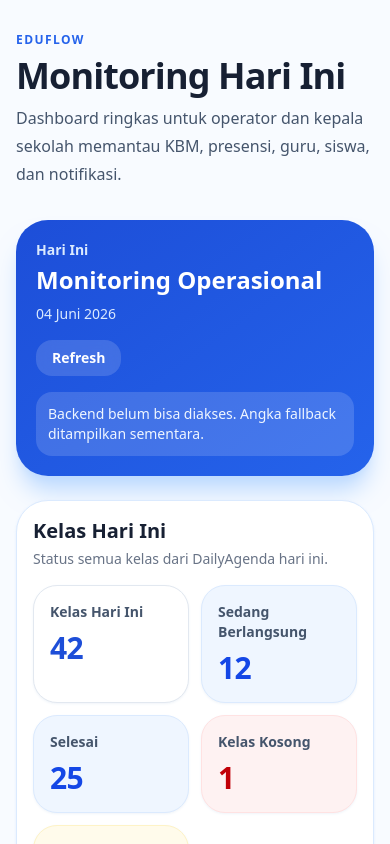
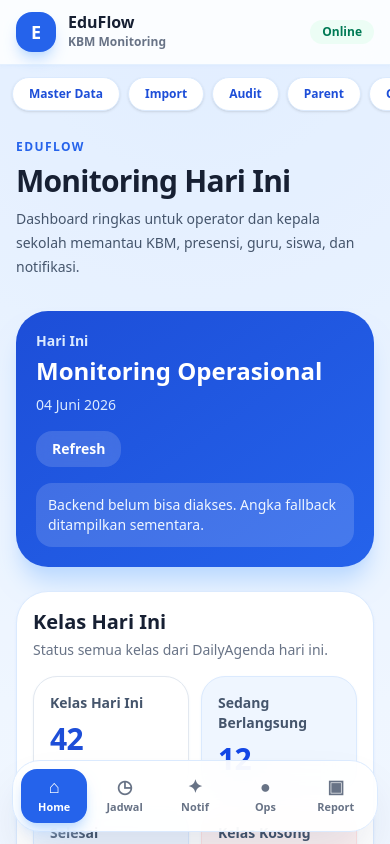
Before and after one commit to herhadi/EduFLow, a Next.js app in the folder apps/frontend/: page / in a window 390 px wide. Shown: the top 844 px of the page. Built offline with nearby package versions, Linux system fonts and the light colour scheme; no server answers.

Commit message:
Mobile App Shell

```diff
--- a/apps/frontend/app/globals.css
+++ b/apps/frontend/app/globals.css
@@ -14,7 +14,34 @@
     @apply box-border;
   }
 
+  html {
+    @apply bg-slate-100;
+  }
+
   body {
-    @apply m-0 bg-blue-50/40 text-ink antialiased;
+    @apply m-0 min-h-dvh bg-slate-100 text-ink antialiased;
+    -webkit-tap-highlight-color: transparent;
+  }
+
+  button,
+  a,
+  input,
+  select,
+  textarea {
+    @apply touch-manipulation;
   }
 }
+
+@layer utilities {
+  .no-scrollbar {
+    scrollbar-width: none;
+  }
+
+  .no-scrollbar::-webkit-scrollbar {
+    display: none;
+  }
+
+  .mobile-app-content main {
+    @apply py-6 sm:py-8;
+  }
+}
--- a/apps/frontend/app/layout.tsx
+++ b/apps/frontend/app/layout.tsx
@@ -1,4 +1,5 @@
 import type { Metadata, Viewport } from 'next';
+import { MobileAppShell } from '../components/mobile-app-shell';
 import { PwaRegister } from '../components/pwa-register';
 import './globals.css';
 
@@ -15,10 +16,17 @@ export const metadata: Metadata = {
     telephone: false,
   },
   manifest: '/manifest.webmanifest',
+  icons: {
+    icon: '/icon.svg',
+    apple: '/icon.svg',
+  },
 };
 
 export const viewport: Viewport = {
   themeColor: '#2563eb',
+  viewportFit: 'cover',
+  width: 'device-width',
+  initialScale: 1,
 };
 
 export default function RootLayout({
@@ -29,7 +37,7 @@ export default function RootLayout({
   return (
     <html lang="id">
       <body>
-        {children}
+        <MobileAppShell>{children}</MobileAppShell>
         <PwaRegister />
       </body>
     </html>
--- /dev/null
+++ b/apps/frontend/components/mobile-app-shell.tsx
@@ -0,0 +1,126 @@
+'use client';
+
+import Link from 'next/link';
+import { usePathname } from 'next/navigation';
+import { type ReactNode } from 'react';
+import { cn } from '../lib/cn';
+
+const primaryNavItems = [
+  { href: '/', label: 'Home', icon: '⌂' },
+  { href: '/schedules', label: 'Jadwal', icon: '◷' },
+  { href: '/notifications', label: 'Notif', icon: '✦' },
+  { href: '/operations', label: 'Ops', icon: '●' },
+  { href: '/reports', label: 'Report', icon: '▣' },
+];
+
+const quickMenuItems = [
+  { href: '/master-data', label: 'Master Data' },
+  { href: '/import-data', label: 'Import' },
+  { href: '/audit', label: 'Audit' },
+  { href: '/parent-portal', label: 'Parent' },
+  { href: '/teacher-performance', label: 'Guru' },
+];
+
+export function MobileAppShell({ children }: { children: ReactNode }) {
+  const pathname = usePathname();
+
+  return (
+    <div className="min-h-dvh overflow-x-hidden bg-[radial-gradient(circle_at_top,_#dbeafe_0,_#eff6ff_28%,_#f8fafc_70%)]">
+      <div className="mx-auto min-h-dvh max-w-md overflow-x-hidden bg-blue-50/30 shadow-2xl shadow-blue-950/5 md:max-w-5xl">
+        <AppTopBar />
+
+        <div className="px-3 pt-3 pb-28 sm:px-5 md:px-6">
+          <QuickMenu pathname={pathname} />
+          <div className="mobile-app-content min-w-0">{children}</div>
+        </div>
+
+        <BottomNavigation pathname={pathname} />
+      </div>
+    </div>
+  );
+}
+
+function AppTopBar() {
+  return (
+    <header className="sticky top-0 z-30 border-b border-blue-100/70 bg-white/85 px-4 pt-[max(env(safe-area-inset-top),0.75rem)] pb-3 shadow-sm shadow-blue-100/60 backdrop-blur-xl sm:px-6">
+      <div className="flex items-center justify-between gap-3">
+        <Link className="flex items-center gap-3" href="/">
+          <span className="grid size-10 place-items-center rounded-2xl bg-brand-600 text-lg font-black text-white shadow-lg shadow-blue-200">
+            E
+          </span>
+          <span>
+            <span className="block text-base font-black leading-none text-ink">
+              EduFlow
+            </span>
+            <span className="mt-1 block text-xs font-semibold text-muted">
+              KBM Monitoring
+            </span>
+          </span>
+        </Link>
+        <div className="rounded-full bg-emerald-50 px-3 py-1 text-xs font-bold text-emerald-700">
+          Online
+        </div>
+      </div>
+    </header>
+  );
+}
+
+function QuickMenu({ pathname }: { pathname: string }) {
+  return (
+    <nav
+      aria-label="Menu cepat"
+      className="no-scrollbar -mx-3 flex gap-2 overflow-x-auto px-3 pb-1 sm:-mx-5 sm:px-5 md:-mx-6 md:px-6"
+    >
+      {quickMenuItems.map((item) => {
+        const active = pathname === item.href;
+
+        return (
+          <Link
+            className={cn(
+              'shrink-0 rounded-full border px-4 py-2 text-xs font-bold shadow-sm transition',
+              active
+                ? 'border-brand-600 bg-brand-600 text-white shadow-blue-200'
+                : 'border-blue-100 bg-white text-brand-700 hover:bg-brand-50',
+            )}
+            href={item.href}
+            key={item.href}
+          >
+            {item.label}
+          </Link>
+        );
+      })}
+    </nav>
+  );
+}
+
+function BottomNavigation({ pathname }: { pathname: string }) {
+  return (
+    <nav
+      aria-label="Navigasi utama"
+      className="fixed inset-x-0 bottom-0 z-40 mx-auto max-w-md px-3 pb-[max(env(safe-area-inset-bottom),0.75rem)] md:max-w-5xl"
+    >
+      <div className="mx-auto grid grid-cols-5 gap-1 rounded-[1.75rem] border border-blue-100 bg-white/90 p-2 shadow-2xl shadow-blue-950/15 backdrop-blur-xl">
+        {primaryNavItems.map((item) => {
+          const active =
+            item.href === '/' ? pathname === '/' : pathname.startsWith(item.href);
+
+          return (
+            <Link
+              className={cn(
+                'flex flex-col items-center justify-center rounded-2xl px-2 py-2 text-[0.68rem] font-bold transition',
+                active
+                  ? 'bg-brand-600 text-white shadow-lg shadow-blue-200'
+                  : 'text-muted hover:bg-brand-50 hover:text-brand-700',
+              )}
+              href={item.href}
+              key={item.href}
+            >
+              <span className="text-lg leading-none">{item.icon}</span>
+              <span className="mt-1">{item.label}</span>
+            </Link>
+          );
+        })}
+      </div>
+    </nav>
+  );
+}
--- a/apps/frontend/components/operational-dashboard.tsx
+++ b/apps/frontend/components/operational-dashboard.tsx
@@ -155,17 +155,21 @@ export function OperationalDashboard() {
         />
       </MetricSection>
 
-      <div className="grid gap-3 sm:grid-cols-3">
-        <QuickLink href="/schedules" label="Kelola Jadwal" />
-        <QuickLink href="/notifications" label="Pusat Notifikasi" />
+      <section className="rounded-[2rem] border border-blue-100 bg-white p-4 shadow-sm shadow-blue-100/60 sm:p-6">
+        <div className="mb-4">
+          <h3 className="text-xl font-bold">Akses Cepat</h3>
+          <p className="mt-1 text-sm text-muted">
+            Menu tambahan untuk operator dan kepala sekolah.
+          </p>
+        </div>
+        <div className="grid grid-cols-2 gap-3 sm:grid-cols-3">
         <QuickLink href="/master-data" label="Master Data" />
         <QuickLink href="/audit" label="Audit Trail" />
-        <QuickLink href="/operations" label="Health Ops" />
         <QuickLink href="/import-data" label="Import Data" />
-        <QuickLink href="/reports" label="Export Report" />
         <QuickLink href="/parent-portal" label="Parent Portal" />
         <QuickLink href="/teacher-performance" label="Performa Guru" />
-      </div>
+        </div>
+      </section>
     </section>
   );
 }
@@ -195,7 +199,7 @@ function MetricSection({
 function QuickLink({ href, label }: { href: string; label: string }) {
   return (
     <Link
-      className="rounded-2xl border border-blue-100 bg-white px-4 py-4 text-center text-sm font-bold text-brand-700 shadow-sm shadow-blue-100 transition hover:bg-brand-50"
+      className="rounded-2xl border border-blue-100 bg-brand-50 px-4 py-4 text-center text-sm font-bold text-brand-700 shadow-sm shadow-blue-100 transition hover:bg-blue-100"
       href={href}
     >
       {label}
--- a/apps/frontend/components/ui/container.tsx
+++ b/apps/frontend/components/ui/container.tsx
@@ -7,7 +7,7 @@ export function Container({
 }: ComponentPropsWithoutRef<'div'>) {
   return (
     <div
-      className={cn('mx-auto w-full max-w-6xl px-4 sm:px-6', className)}
+      className={cn('mx-auto w-full max-w-6xl px-1 sm:px-2 md:px-4', className)}
       {...props}
     />
   );
--- a/apps/frontend/components/ui/page-header.tsx
+++ b/apps/frontend/components/ui/page-header.tsx
@@ -18,21 +18,23 @@ export function PageHeader({
     <header className="max-w-3xl">
       {showBackLink ? (
         <Link
-          className="text-sm font-semibold text-brand-700 hover:text-brand-600"
+          className="inline-flex rounded-full bg-white px-3 py-2 text-xs font-bold text-brand-700 shadow-sm shadow-blue-100 hover:text-brand-600"
           href="/"
         >
           ← Kembali ke dashboard
         </Link>
       ) : null}
 
-      <div className={showBackLink ? 'mt-8' : undefined}>
+      <div className={showBackLink ? 'mt-5' : undefined}>
         <p className="text-xs font-bold tracking-[0.12em] text-brand-600 uppercase">
           {eyebrow}
         </p>
-        <h1 className="my-2 text-4xl font-bold tracking-tight sm:text-6xl">
+        <h1 className="my-2 text-3xl font-black tracking-tight sm:text-5xl">
           {title}
         </h1>
-        <p className="text-base leading-7 text-slate-600 sm:text-lg">{description}</p>
+        <p className="text-sm leading-6 text-slate-600 sm:text-base">
+          {description}
+        </p>
         {action ? <div className="mt-6 flex flex-wrap gap-3">{action}</div> : null}
       </div>
     </header>
```
Also changed, not shown: apps/frontend/components/notification-center.tsx (+56 -8 lines).
